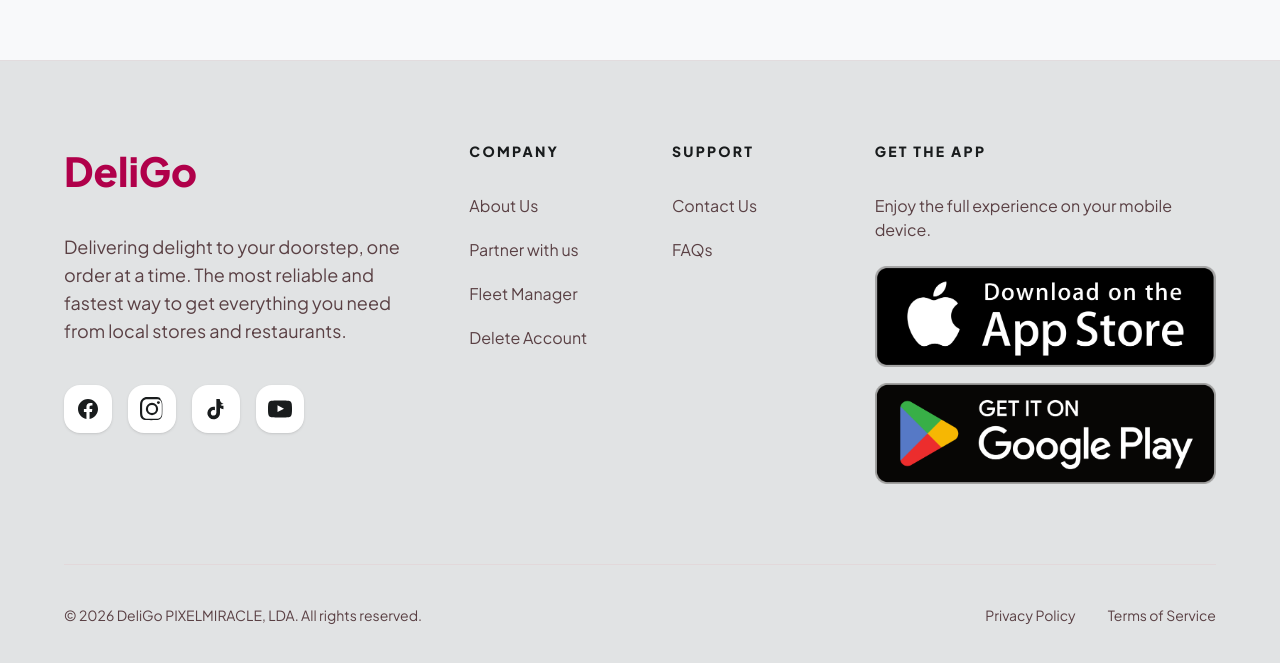
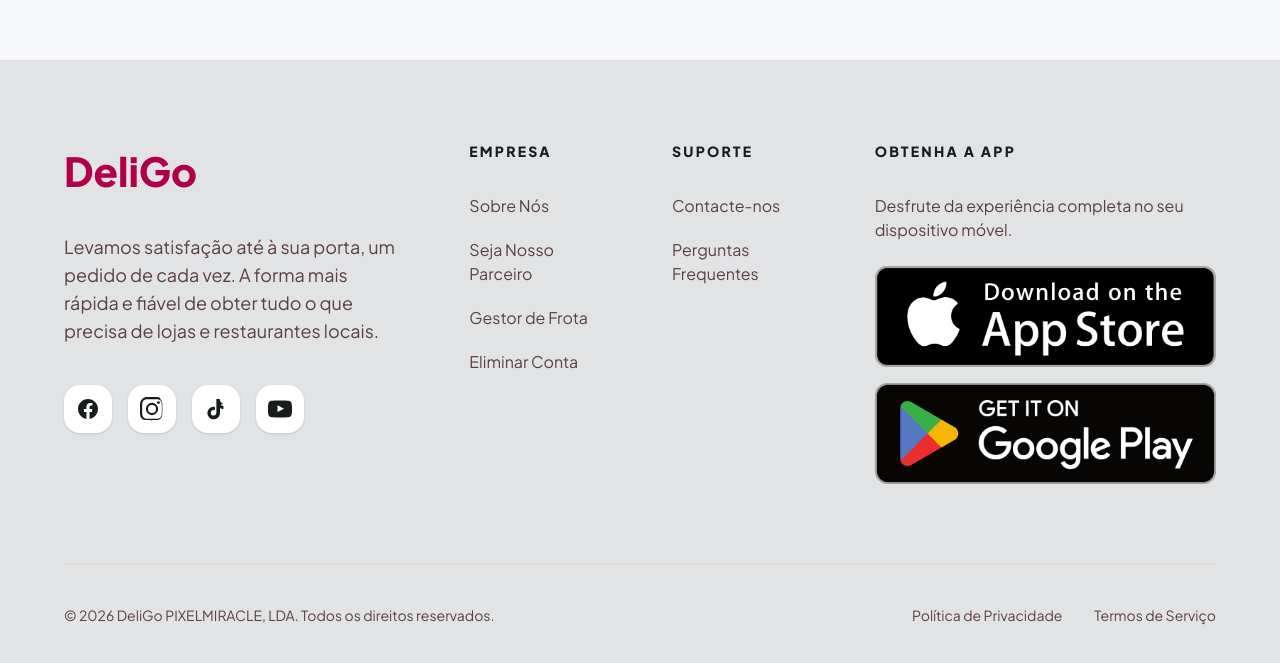
Before and after one commit to deligo-pt/deligo-food-e-commerce-web-application, a Next.js app: page /orders in a window 1280 px wide. Shown: the part 820-1483 px from the top of the page. Built offline with nearby package versions, Linux system fonts and the light colour scheme; no server answers.

Commit message:
feat: add EN/PT translations for footer component

```diff
--- a/src/assets/translations/en.ts
+++ b/src/assets/translations/en.ts
@@ -618,7 +618,21 @@ const en = {
   removeSession: "Remove",
   removeReferralCode: "Remove",
   portugues: "Português",
+  footerDescription:
+    "Delivering delight to your doorstep, one order at a time. The most reliable and fastest way to get everything you need from local stores and restaurants.",
 
+  company: "Company",
+  aboutUs: "About Us",
+  partnerWithUs: "Partner with us",
+  fleetManager: "Fleet Manager",
+
+  contactUs: "Contact Us",
+  faqs: "FAQs",
+
+  getTheApp: "Get the app",
+  mobileExperience: "Enjoy the full experience on your mobile device.",
+
+  allRightsReserved: "All rights reserved.",
 };
 
 export default en;
--- a/src/assets/translations/pt.ts
+++ b/src/assets/translations/pt.ts
@@ -639,6 +639,22 @@ const pt = {
   removeSession: "Remover",
   removeReferralCode: "Remove",
   portugues: "Português",
+  footerDescription:
+    "Levamos satisfação até à sua porta, um pedido de cada vez. A forma mais rápida e fiável de obter tudo o que precisa de lojas e restaurantes locais.",
+
+  company: "Empresa",
+  aboutUs: "Sobre Nós",
+  partnerWithUs: "Seja Nosso Parceiro",
+  fleetManager: "Gestor de Frota",
+
+  contactUs: "Contacte-nos",
+  faqs: "Perguntas Frequentes",
+
+  getTheApp: "Obtenha a App",
+  mobileExperience:
+    "Desfrute da experiência completa no seu dispositivo móvel.",
+
+  allRightsReserved: "Todos os direitos reservados.",
 };
 
 export default pt;
--- a/src/components/shared/Footer.tsx
+++ b/src/components/shared/Footer.tsx
@@ -1,5 +1,8 @@
+"use client"
+
 import Link from "next/link";
 import Image from "next/image";
+import { useTranslation } from "@/hooks/useTranslation";
 
 // Custom Facebook Icon
 const FacebookIcon = ({ size = 24 }: { size?: number }) => (
@@ -70,12 +73,12 @@ const TiktokIcon = ({ size = 24 }: { size?: number }) => (
   </svg>
 );
 
-const supportLinks = [
-  { label: "Contact Us", href: "/contact-us" },
-  { label: "FAQs", href: "/faqs" },
-];
-
 export default function Footer() {
+  const { t } = useTranslation();
+  const supportLinks = [
+    { label: t("contactUs"), href: "/contact-us" },
+    { label: t("faqs"), href: "/faqs" },
+  ];
   const currentYear = new Date().getFullYear();
 
   return (
@@ -88,9 +91,7 @@ export default function Footer() {
           </span>
 
           <p className="text-[18px] leading-7 text-[#5a4044]">
-            Delivering delight to your doorstep, one order at a time. The most
-            reliable and fastest way to get everything you need from local
-            stores and restaurants.
+            {t("footerDescription")}
           </p>
 
           {/* Social Media Links */}
@@ -137,14 +138,14 @@ export default function Footer() {
         {/* Company */}
         <div className="md:col-span-2">
           <h4 className="mb-8 text-[14px] font-extrabold uppercase tracking-[0.16em] text-[#191c1d]">
-            Company
+            {t("company")}
           </h4>
           <nav className="flex flex-col gap-5">
             <Link
               href="/about-us"
               className="text-[16px] leading-6 text-[#5a4044] transition-colors hover:text-[#b0004a]"
             >
-              About Us
+              {t("aboutUs")}
             </Link>
             <a
               href="https://vendor-food.deligo.pt/"
@@ -152,7 +153,7 @@ export default function Footer() {
               rel="noopener noreferrer"
               className="text-[16px] leading-6 text-[#5a4044] transition-colors hover:text-[#b0004a]"
             >
-              Partner with us
+              {t("partnerWithUs")}
             </a>
             <a
               href="https://fleet-food.deligo.pt/"
@@ -160,13 +161,13 @@ export default function Footer() {
               rel="noopener noreferrer"
               className="text-[16px] leading-6 text-[#5a4044] transition-colors hover:text-[#b0004a]"
             >
-              Fleet Manager
+              {t("fleetManager")}
             </a>
             <Link
               href="/delete-account"
               className="text-[16px] leading-6 text-[#5a4044] transition-colors hover:text-[#b0004a]"
             >
-              Delete Account
+              {t("deleteAccount")}
             </Link>
           </nav>
         </div>
@@ -174,7 +175,7 @@ export default function Footer() {
         {/* Support */}
         <div className="md:col-span-2">
           <h4 className="mb-8 text-[14px] font-extrabold uppercase tracking-[0.16em] text-[#191c1d]">
-            Support
+            {t("support")}
           </h4>
           <nav className="flex flex-col gap-5">
             {supportLinks.map(({ label, href }) => (
@@ -192,10 +193,10 @@ export default function Footer() {
         {/* App Store Badges using Next.js Image with consistent size */}
         <div className="md:col-span-4">
           <h4 className="mb-8 text-[14px] font-extrabold uppercase tracking-[0.16em] text-[#191c1d]">
-            Get the app
+            {t("getTheApp")}
           </h4>
           <p className="mb-6 text-[16px] leading-6 text-[#5a4044]">
-            Enjoy the full experience on your mobile device.
+            {t("mobileExperience")}
           </p>
           <div className="flex flex-col gap-4">
             <a
@@ -238,20 +239,20 @@ export default function Footer() {
       {/* Bottom */}
       <div className="flex w-full flex-col items-center justify-between gap-6 text-[14px] leading-5 text-[#5a4044] md:flex-row">
         <div>
-          © {currentYear} DeliGo PIXELMIRACLE, LDA. All rights reserved.
+          © {currentYear} DeliGo PIXELMIRACLE, LDA. {t("allRightsReserved")}
         </div>
         <div className="flex flex-wrap justify-center gap-8">
           <Link
             href="/privacy"
             className="transition-colors hover:text-[#b0004a]"
           >
-            Privacy Policy
+            {t("privacyPolicy")}
           </Link>
           <Link
             href="/terms"
             className="transition-colors hover:text-[#b0004a]"
           >
-            Terms of Service
+            {t("termsOfService")}
           </Link>
         </div>
       </div>
```
